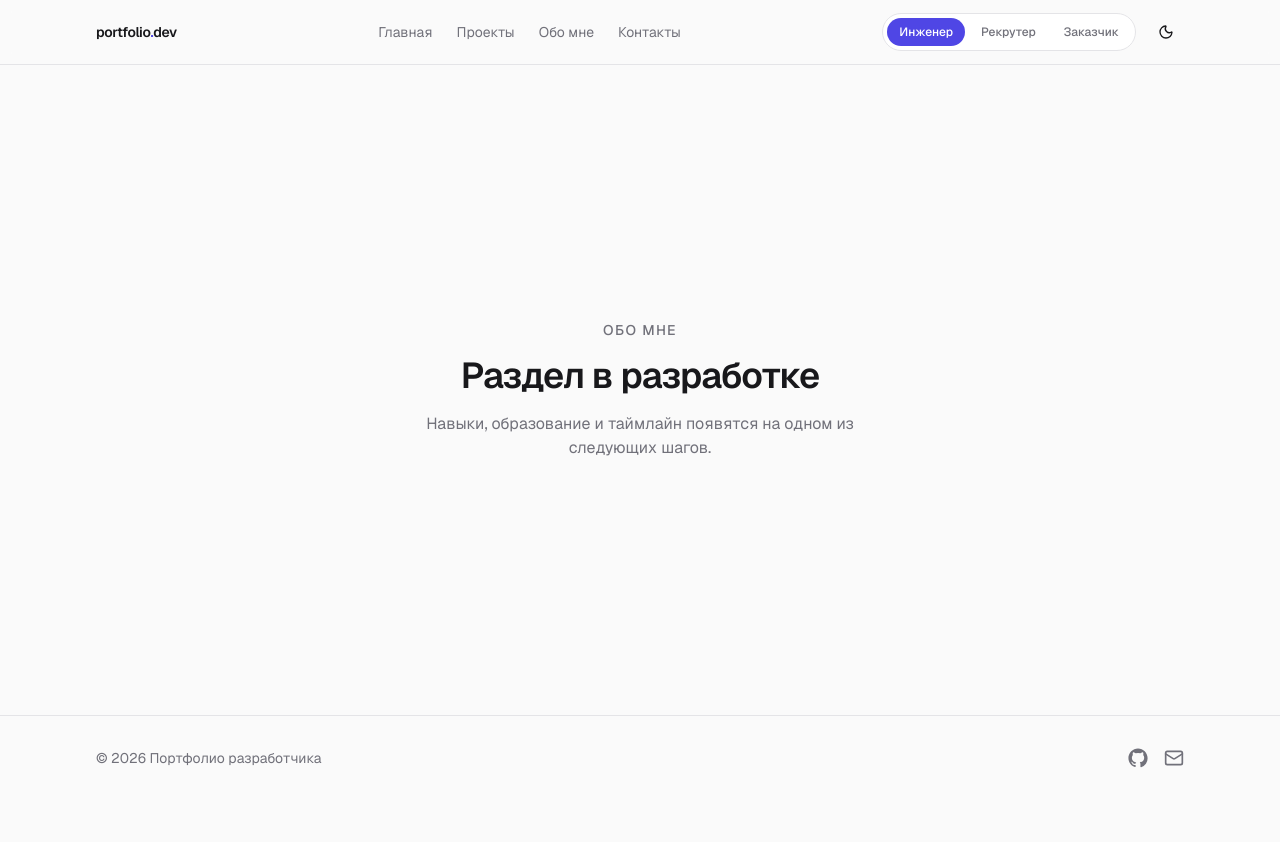
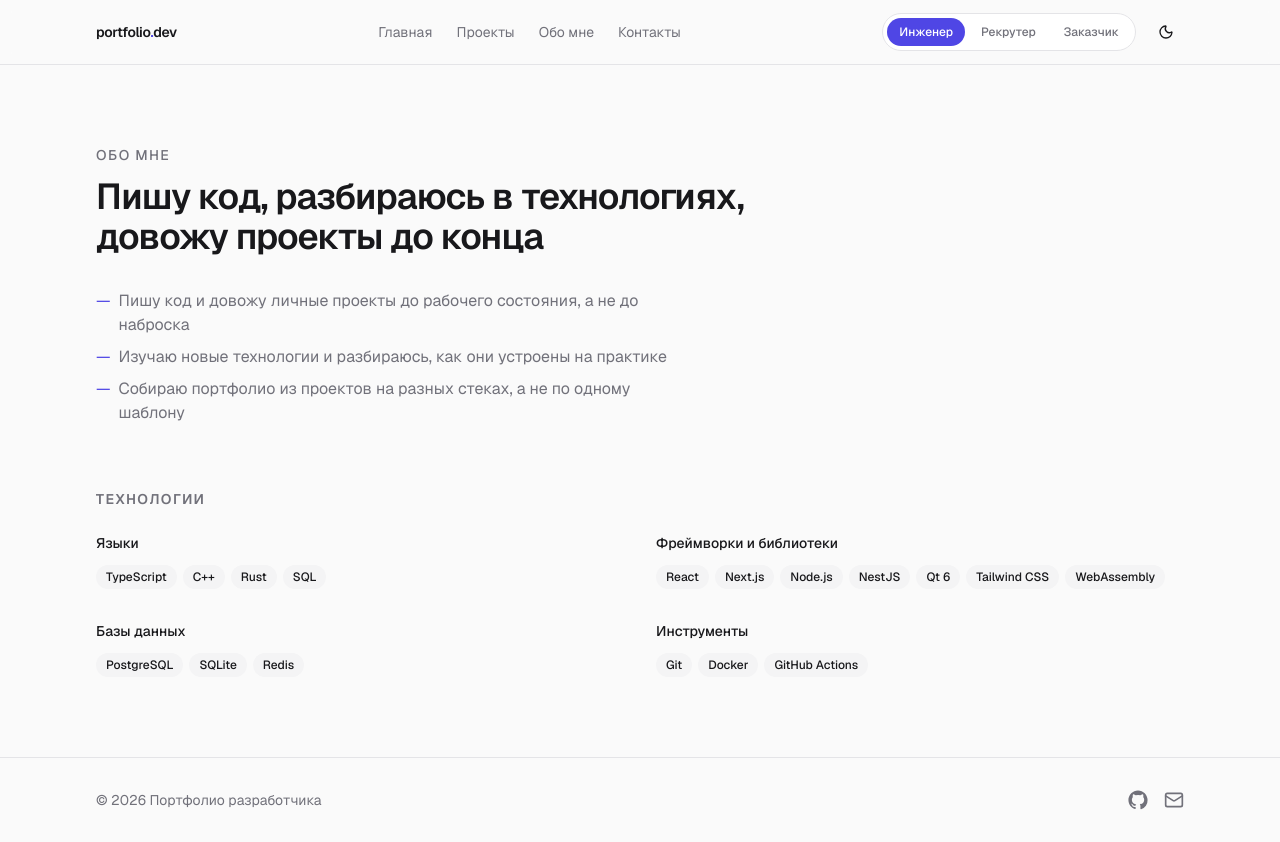
Before and after one commit to ChevvyOkK/portfolio-site, a Next.js app: page /about in a window 1280 px wide. Before the commit the page ends 800 px from the top, so only its background shows below. Built offline with nearby package versions, Linux system fonts and the light colour scheme.

Commit message:
feat: about page focused on what I do, not a resume
No years-of-experience or job-history framing — just a short
"what I actually do" blurb and a technologies grid grouped by
category from content/skills.ts. Replaces the step 3 stub.

```diff
--- a/app/about/page.tsx
+++ b/app/about/page.tsx
@@ -1,20 +1,59 @@
 import type { Metadata } from "next";
+import { Badge } from "@/components/ui/badge";
 import { Container } from "@/components/ui/container";
+import { SKILL_CATEGORY_LABELS, SKILLS, type SkillCategory } from "@/content/skills";
 
 export const metadata: Metadata = {
   title: "Обо мне — Портфолио разработчика",
 };
 
+const CATEGORY_ORDER: SkillCategory[] = ["language", "framework", "database", "tool"];
+
+const FOCUS_POINTS = [
+  "Пишу код и довожу личные проекты до рабочего состояния, а не до наброска",
+  "Изучаю новые технологии и разбираюсь, как они устроены на практике",
+  "Собираю портфолио из проектов на разных стеках, а не по одному шаблону",
+];
+
 export default function AboutPage() {
   return (
-    <Container className="flex flex-1 flex-col items-center justify-center py-32 text-center">
+    <Container className="flex-1 py-20">
       <p className="text-sm font-medium tracking-widest text-muted uppercase">Обо мне</p>
-      <h1 className="mt-4 text-3xl font-semibold tracking-tight sm:text-4xl">
-        Раздел в разработке
+      <h1 className="mt-3 max-w-2xl text-3xl font-semibold tracking-tight sm:text-4xl">
+        Пишу код, разбираюсь в технологиях, довожу проекты до конца
       </h1>
-      <p className="mx-auto mt-4 max-w-md text-muted">
-        Навыки, образование и таймлайн появятся на одном из следующих шагов.
-      </p>
+
+      <ul className="mt-8 max-w-xl space-y-2 text-muted">
+        {FOCUS_POINTS.map((point) => (
+          <li key={point} className="flex gap-2">
+            <span className="text-accent">—</span>
+            {point}
+          </li>
+        ))}
+      </ul>
+
+      <div className="mt-16">
+        <h2 className="text-sm font-semibold tracking-widest text-muted uppercase">Технологии</h2>
+        <div className="mt-6 grid gap-8 sm:grid-cols-2">
+          {CATEGORY_ORDER.map((category) => {
+            const items = SKILLS.filter((skill) => skill.category === category);
+            if (items.length === 0) return null;
+
+            return (
+              <div key={category}>
+                <h3 className="text-sm font-medium text-foreground">
+                  {SKILL_CATEGORY_LABELS[category]}
+                </h3>
+                <div className="mt-3 flex flex-wrap gap-1.5">
+                  {items.map((skill) => (
+                    <Badge key={skill.name}>{skill.name}</Badge>
+                  ))}
+                </div>
+              </div>
+            );
+          })}
+        </div>
+      </div>
     </Container>
   );
 }
```
